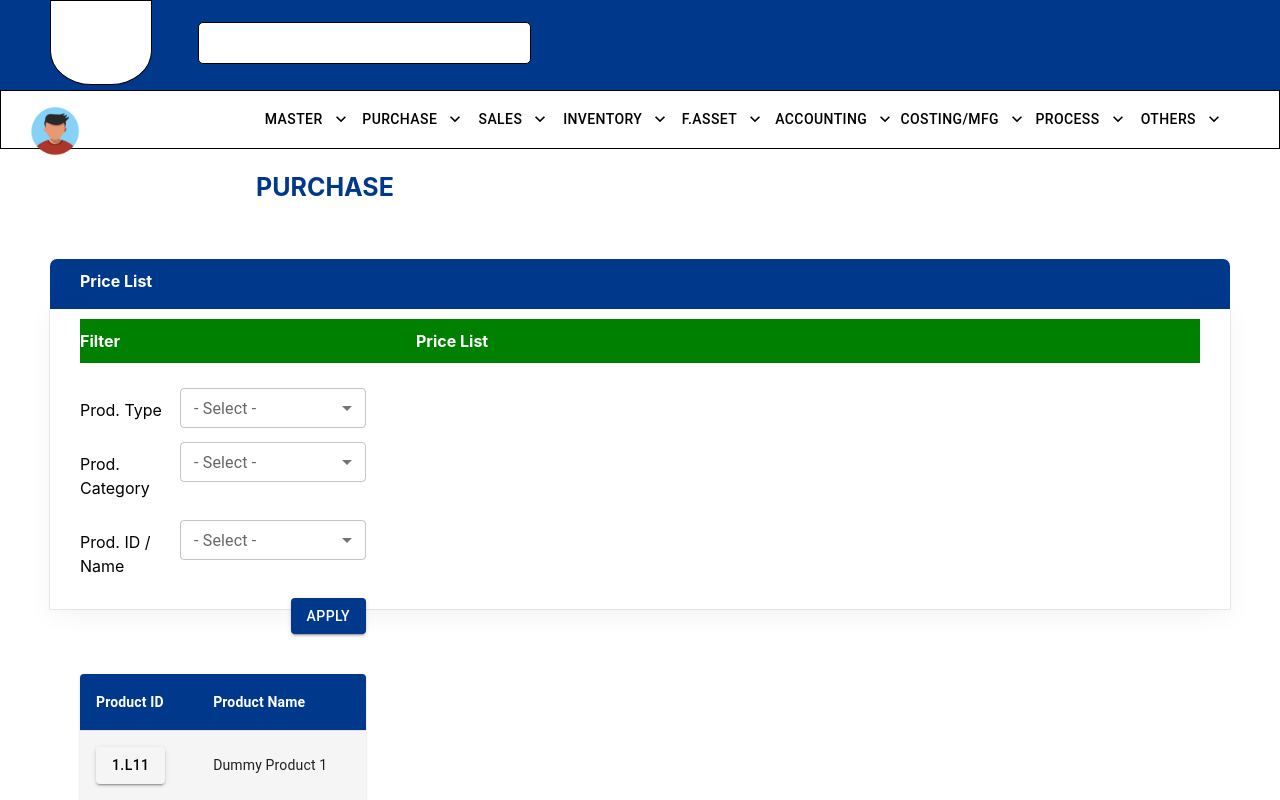
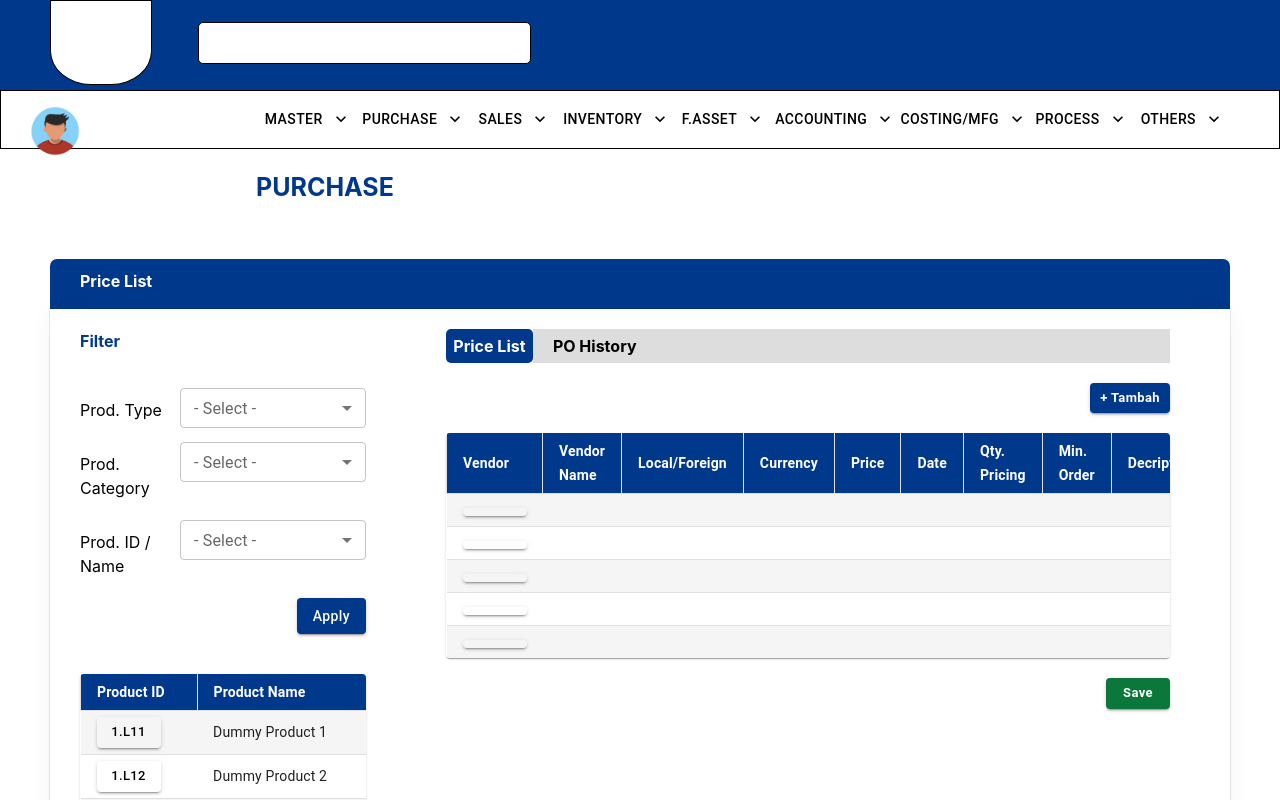
Before and after one commit to nawan44/purchase-assesment, a React (Create React App) app: page / in a window 1280 px wide. Shown: the top 800 px of the page. Built offline with nearby package versions, Linux system fonts and the light colour scheme.

Commit message:
Final Price List

```diff
--- a/src/App.js
+++ b/src/App.js
@@ -1,6 +1,5 @@
 import logo from "./logo.svg";
 import "./App.css";
-import Dashboard from "./page/Dashboard";
 import Layout from "./component/view/layout";
 function App() {
   return (
--- a/src/component/view/childData.js
+++ b/src/component/view/childData.js
@@ -19,14 +19,31 @@ export default function ChildData() {
     <div
       style={{
         padding: "10px 30px",
-        background: "#fff",
-        height: "300px",
+        // background: "red",
+        height: "700px",
         boxShadow:
           "rgba(0, 0, 0, 0.05) 0px 6px 24px 0px, rgba(0, 0, 0, 0.08) 0px 0px 0px 1px",
       }}
     >
-      <ChildDataLeft />
-      <ChildDataRight />
+      <div
+        style={{
+          width: "30%",
+          heeight: "100%",
+          float: "left",
+        }}
+      >
+        {" "}
+        <ChildDataLeft />
+      </div>
+      <div
+        style={{
+          width: "70%",
+          float: "left",
+        }}
+      >
+        {" "}
+        <ChildDataRight />
+      </div>
     </div>
   );
 }
--- a/src/component/view/childDataLeft.js
+++ b/src/component/view/childDataLeft.js
@@ -32,7 +32,7 @@ export default function ChildDataLeft() {
     <div
       style={{
         padding: "10px 50px 10px 0",
-        width: "30%",
+        // width: "30%",
         height: "100%",
         // background: "red",
         float: "left",
@@ -40,7 +40,7 @@ export default function ChildDataLeft() {
     >
       <h5
         style={{
-          color: "#fff",
+          color: "#00388B",
           fontWeight: "bold",
           textAlign: "left",
           margin: "0 0 30px 0",
@@ -175,6 +175,7 @@ export default function ChildDataLeft() {
             background: "#00388B",
             float: "right",
             margin: "20px 0 40px 0s",
+            textTransform: "none",
           }}
         >
           Apply
--- a/src/component/view/childDataLeftTable.js
+++ b/src/component/view/childDataLeftTable.js
@@ -14,6 +14,7 @@ const StyledTableCell = styled(TableCell)(({ theme }) => ({
     backgroundColor: "#00388B",
     color: theme.palette.common.white,
     fontWeight: "bold",
+    borderLeft: "1px solid rgba(224, 224, 224, 1)",
   },
   [`&.${tableCellClasses.body}`]: {
     fontSize: 14,
@@ -49,7 +50,11 @@ export default function ChildDataLeftTable() {
   };
   return (
     <TableContainer component={Paper}>
-      <Table style={{ width: "100%" }} aria-label="customized table">
+      <Table
+        style={{ width: "100%" }}
+        size="small"
+        aria-label="customized table"
+      >
         <TableHead>
           <TableRow>
             <StyledTableCell>Product ID</StyledTableCell>
@@ -60,7 +65,11 @@ export default function ChildDataLeftTable() {
           {rows.map((row) => (
             <StyledTableRow key={row.productId}>
               <StyledTableCell component="th" scope="row">
-                <Button variant="contained" style={{ background: "none" }}>
+                <Button
+                  variant="contained"
+                  style={{ background: "none", textTransform: "none" }}
+                  size="small"
+                >
                   <h5 style={{ color: "#000" }}>{row.productId}</h5>
                 </Button>
               </StyledTableCell>
--- a/src/component/view/childDataRight.js
+++ b/src/component/view/childDataRight.js
@@ -11,20 +11,72 @@ import ArchiveIcon from "@mui/icons-material/Archive";
 import FileCopyIcon from "@mui/icons-material/FileCopy";
 import MoreHorizIcon from "@mui/icons-material/MoreHoriz";
 import KeyboardArrowDownIcon from "@mui/icons-material/KeyboardArrowDown";
+import ChildDataRightTable from "./childDataRightTable";
 
 export default function ChildDataRight() {
   return (
     <div
       style={{
         padding: "10px 30px",
-        background: "green",
         width: "100%",
         floatL: "left",
       }}
     >
-      <h5 style={{ color: "#fff", fontWeight: "bold", textAlign: "left" }}>
-        Price List
-      </h5>
+      <div
+        style={{
+          width: "100%",
+          background: "green",
+        }}
+      >
+        <div
+          style={{
+            background: "#00388B",
+            fontWeight: "bold",
+            color: "#fff",
+            width: "12%",
+            float: "left",
+            textAlign: "center",
+            padding: "5px",
+            borderRadius: "5px",
+          }}
+        >
+          Price List
+        </div>
+        <div
+          style={{
+            fontWeight: "bold",
+            background: "#ddd",
+            color: "#000",
+            width: "88%",
+            float: "left",
+            textAlign: "left",
+            padding: "5px 20px",
+          }}
+        >
+          PO History{" "}
+        </div>
+      </div>
+      <div
+        style={{
+          width: "100%",
+          margin: "20px 0",
+          float: "right",
+          textAlign: "right",
+        }}
+      >
+        <Button
+          variant="contained"
+          size="small"
+          style={{
+            background: "#00388B",
+            fontWeight: "bold",
+            textTransform: "none",
+          }}
+        >
+          + Tambah
+        </Button>
+      </div>
+      <ChildDataRightTable />
     </div>
   );
 }
--- /dev/null
+++ b/src/component/view/childDataRightTable.js
@@ -0,0 +1,138 @@
+import * as React from "react";
+import { styled } from "@mui/material/styles";
+import Table from "@mui/material/Table";
+import TableBody from "@mui/material/TableBody";
+import TableCell, { tableCellClasses } from "@mui/material/TableCell";
+import TableContainer from "@mui/material/TableContainer";
+import TableHead from "@mui/material/TableHead";
+import TableRow from "@mui/material/TableRow";
+import Paper from "@mui/material/Paper";
+import { Button } from "@mui/material";
+import { margin } from "@mui/system";
+
+const StyledTableCell = styled(TableCell)(({ theme }) => ({
+  [`&.${tableCellClasses.head}`]: {
+    backgroundColor: "#00388B",
+    color: theme.palette.common.white,
+    fontWeight: "bold",
+    borderLeft: "1px solid rgba(224, 224, 224, 1)",
+  },
+  [`&.${tableCellClasses.body}`]: {
+    fontSize: 14,
+  },
+}));
+
+const StyledTableRow = styled(TableRow)(({ theme }) => ({
+  "&:nth-of-type(odd)": {
+    backgroundColor: theme.palette.action.hover,
+  },
+  // hide last border
+  "&:last-child td, &:last-child th": {
+    border: 0,
+  },
+}));
+
+function createData(
+  vendor,
+  vendorName,
+  foreign,
+  currency,
+  price,
+  date,
+  qty_pricing,
+  min_order,
+  decription,
+  action
+) {
+  return {
+    vendor,
+    vendorName,
+    foreign,
+    currency,
+    price,
+    date,
+    qty_pricing,
+    min_order,
+    decription,
+    action,
+  };
+}
+
+const rows = [
+  createData("1.L11", "Dummy Product 1"),
+  createData("1.L12", "Dummy Product 2"),
+  createData("1.L13", "Dummy Product 3"),
+  createData("1.L14", "Dummy Product 4"),
+  createData("1.L15", "Dummy Product 5"),
+];
+export default function ChildDataRightTable() {
+  const [age, setAge] = React.useState("");
+
+  const handleChange = (event) => {
+    setAge(event.target.value);
+  };
+  return (
+    <>
+      <TableContainer component={Paper}>
+        <Table
+          style={{ width: "100%" }}
+          size="small"
+          aria-label="customized table"
+        >
+          <TableHead>
+            <TableRow>
+              <StyledTableCell>Vendor</StyledTableCell>
+              <StyledTableCell>Vendor Name</StyledTableCell>
+              <StyledTableCell>Local/Foreign</StyledTableCell>
+              <StyledTableCell>Currency</StyledTableCell>
+              <StyledTableCell>Price</StyledTableCell>
+              <StyledTableCell>Date</StyledTableCell>
+              <StyledTableCell>Qty. Pricing</StyledTableCell>
+              <StyledTableCell>Min. Order</StyledTableCell>
+              <StyledTableCell>Decription</StyledTableCell>
+              <StyledTableCell></StyledTableCell>
+            </TableRow>
+          </TableHead>
+          <TableBody>
+            {rows.map((row) => (
+              <StyledTableRow key={row.productId}>
+                <StyledTableCell component="th" scope="row">
+                  <Button
+                    variant="contained"
+                    style={{ background: "none", textTransform: "none" }}
+                    size="small"
+                  >
+                    <h5 style={{ color: "#000" }}>{row.productId}</h5>
+                  </Button>
+                </StyledTableCell>
+                <StyledTableCell>{row.foreign}</StyledTableCell>
+                <StyledTableCell>{row.currency}</StyledTableCell>
+                <StyledTableCell>{row.price}</StyledTableCell>
+                <StyledTableCell>{row.date}</StyledTableCell>
+                <StyledTableCell>{row.qty_pricing}</StyledTableCell>
+                <StyledTableCell>{row.min_order}</StyledTableCell>
+                <StyledTableCell>{row.decription}</StyledTableCell>
+                <StyledTableCell>{row.action}</StyledTableCell>
+              </StyledTableRow>
+            ))}
+          </TableBody>
+        </Table>
+      </TableContainer>
+      <Button
+        size="small"
+        variant="contained"
+        // style={{ float: "right", margin: "20px 0", color: "#OB773B" }}
+
+        style={{
+          background: "#0B773B",
+          float: "right",
+          margin: "20px 0 ",
+          fontWeight: "bold",
+          textTransform: "none",
+        }}
+      >
+        Save
+      </Button>
+    </>
+  );
+}
```
